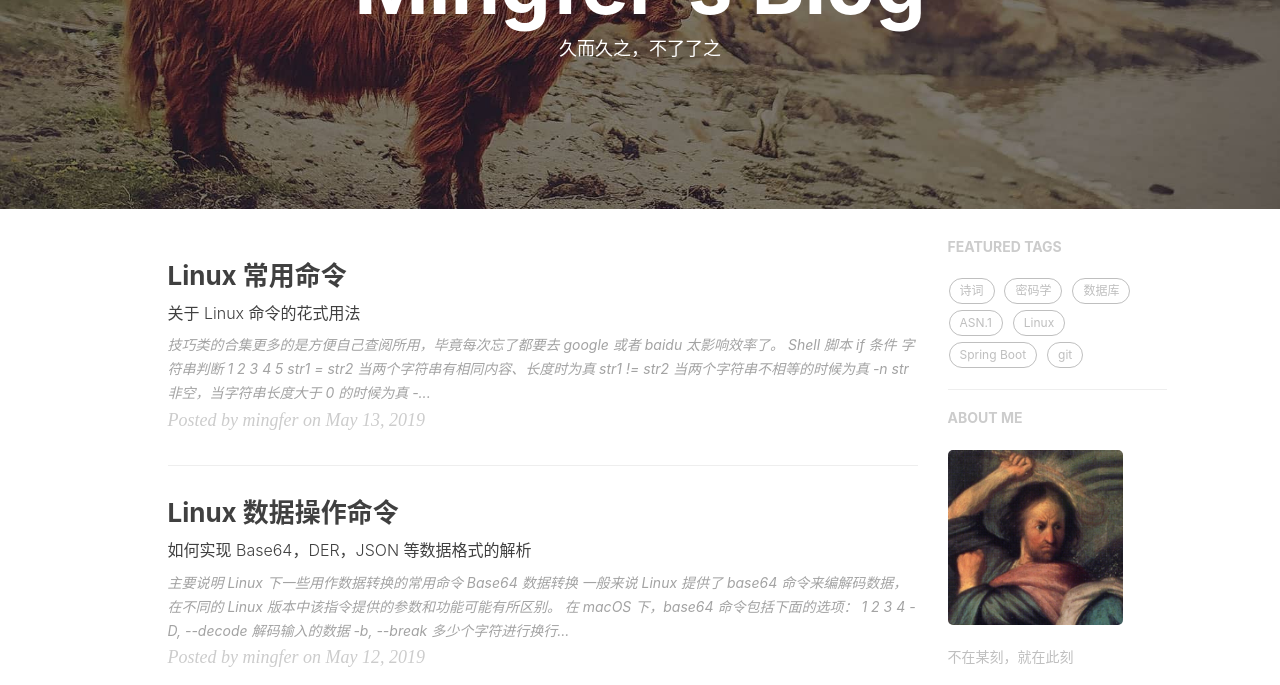
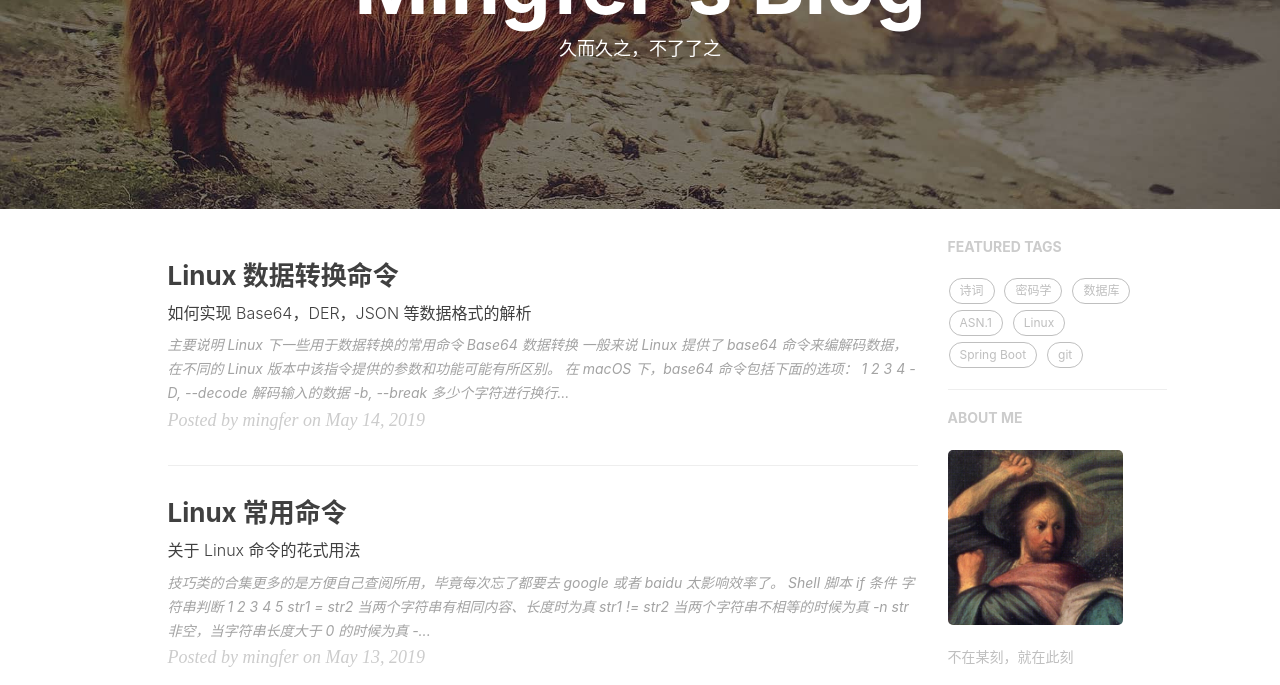
Before and after one commit to mingfer/mingfer.github.io, a Jekyll site: the page built from index.html, in a window 1280 px wide and 900 px high, scrolled down 209 px, cut to the strip 0-685 px from the top of the window. Built offline with Jekyll 4.4.1, drawn with Linux system fonts in a browser that asks for light colours; nearby versions of some CDN libraries; the list of posts is cut into pages by our own code; comment, search, counter and statistics services are not loaded.

Commit message:
Linux 命令

```diff
--- a/_posts/2019-05-14-linux-command-data.md
+++ b/_posts/2019-05-14-linux-command-data.md
@@ -1,8 +1,8 @@
 ---
 layout: post
-title: "Linux 数据操作命令"
+title: "Linux 数据转换命令"
 subtitle: "如何实现 Base64，DER，JSON 等数据格式的解析"
-date: 2019-05-12 21:03:00
+date: 2019-05-14 21:03:00
 author: "mingfer"
 header-img: "img/post/bg-1.jpg"
 catalog: true
@@ -10,7 +10,7 @@ tags:
     - "Linux"
 ---
 
-> 主要说明 Linux 下一些用作数据转换的常用命令
+> 主要说明 Linux 下一些用于数据转换的常用命令
 
 ## Base64 数据转换
 
```
